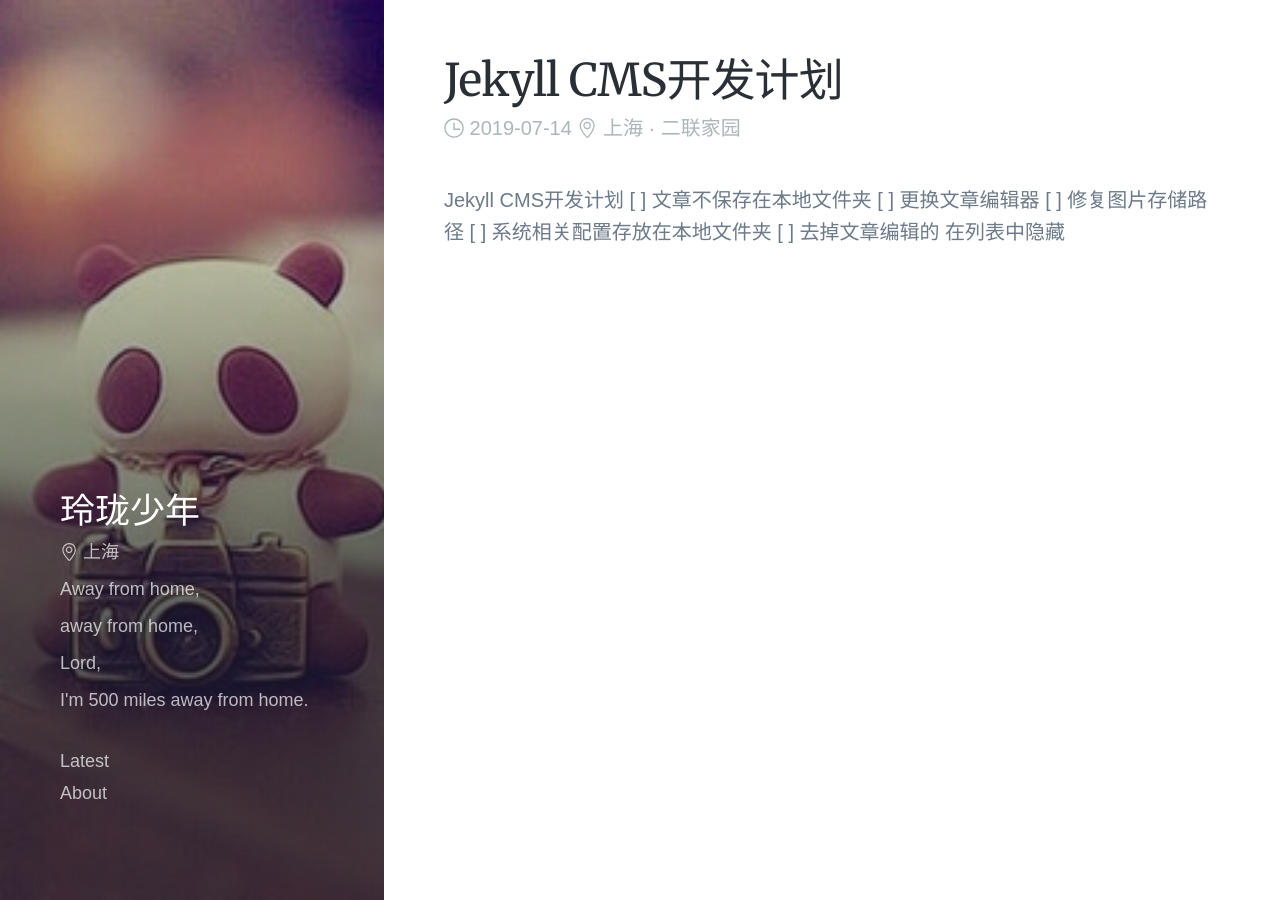
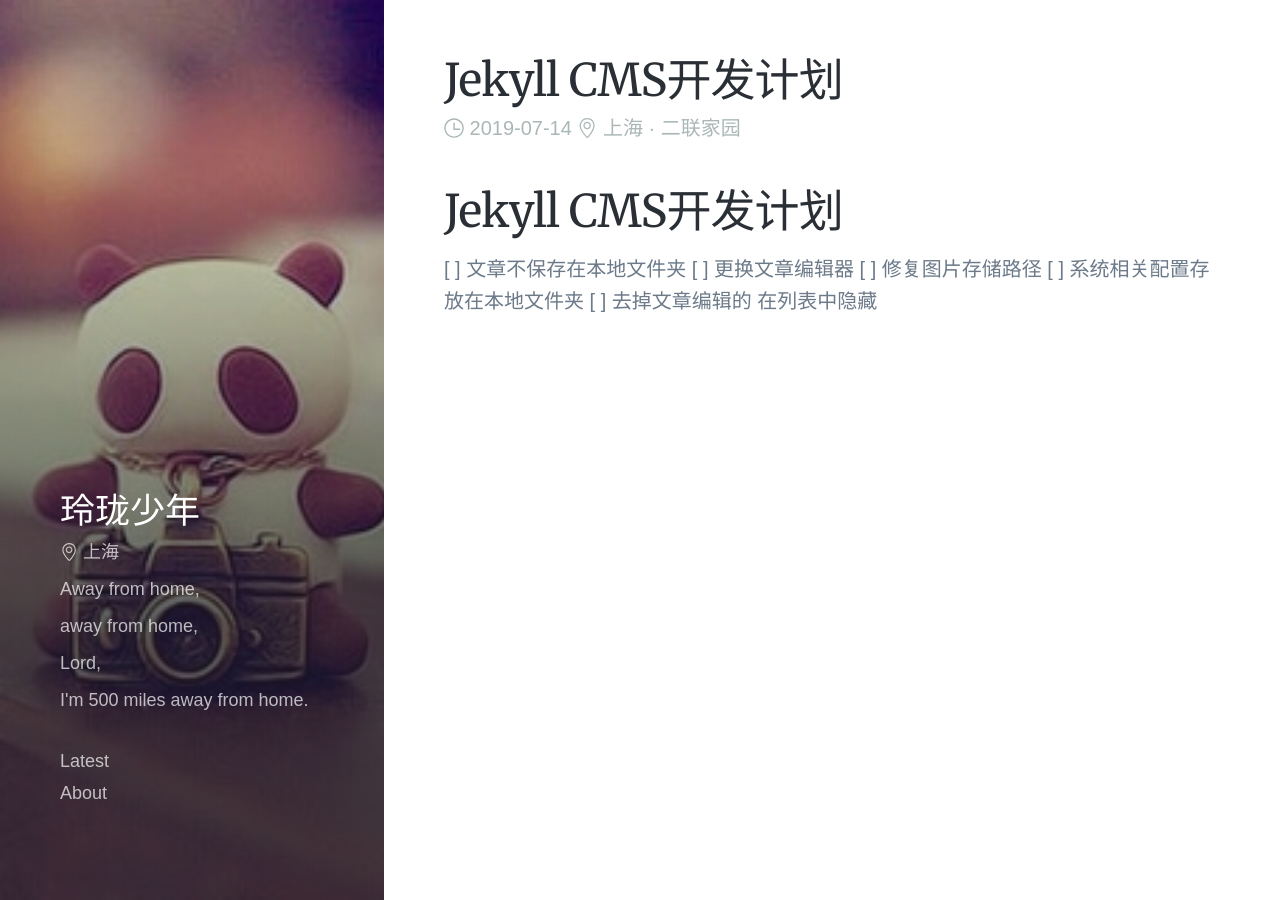
Before and after one commit to auaa/auaa.github.io, a Jekyll site: the page built from _posts/2019-07-14-jekyll-cms-kai-fa-ji-hua.md, in a window 1280 px wide and 900 px high. Built offline with Jekyll 4.4.1, drawn with Linux system fonts in a browser that asks for light colours; some web fonts are replaced; comment, search, counter and statistics services are not loaded.

Commit message:
update: 2019-07-14 22:09:02

```diff
--- a/_data/posts.json
+++ b/_data/posts.json
@@ -1,7 +1,7 @@
 {
   "posts": [
     {
-      "content": "Jekyll CMS开发计划\n[ ] 文章不保存在本地文件夹\n[ ] 更换文章编辑器\n[ ] 修复图片存储路径\n[ ] 系统相关配置存放在本地文件夹\n[ ] 去掉文章编辑的 在列表中隐藏",
+      "content": "# Jekyll CMS开发计划\n[ ] 文章不保存在本地文件夹\n[ ] 更换文章编辑器\n[ ] 修复图片存储路径\n[ ] 系统相关配置存放在本地文件夹\n[ ] 去掉文章编辑的 在列表中隐藏",
       "data": {
         "layout": "post",
         "title": "Jekyll CMS开发计划",
--- a/_posts/2019-07-14-jekyll-cms-kai-fa-ji-hua.md
+++ b/_posts/2019-07-14-jekyll-cms-kai-fa-ji-hua.md
@@ -8,7 +8,7 @@
 hideInList: false
 feature:
 ---
-Jekyll CMS开发计划
+# Jekyll CMS开发计划
 [ ] 文章不保存在本地文件夹
 [ ] 更换文章编辑器
 [ ] 修复图片存储路径
```
